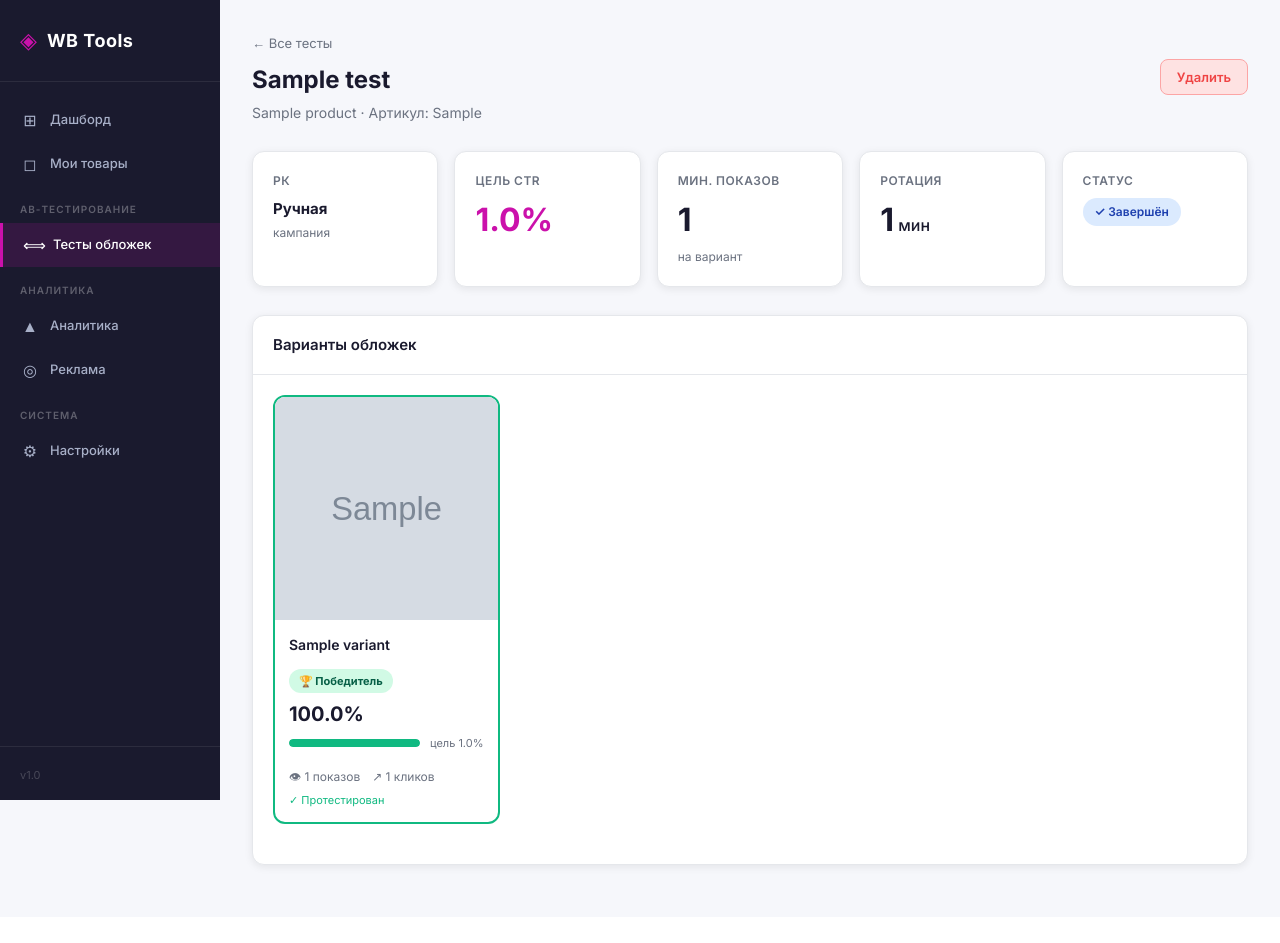
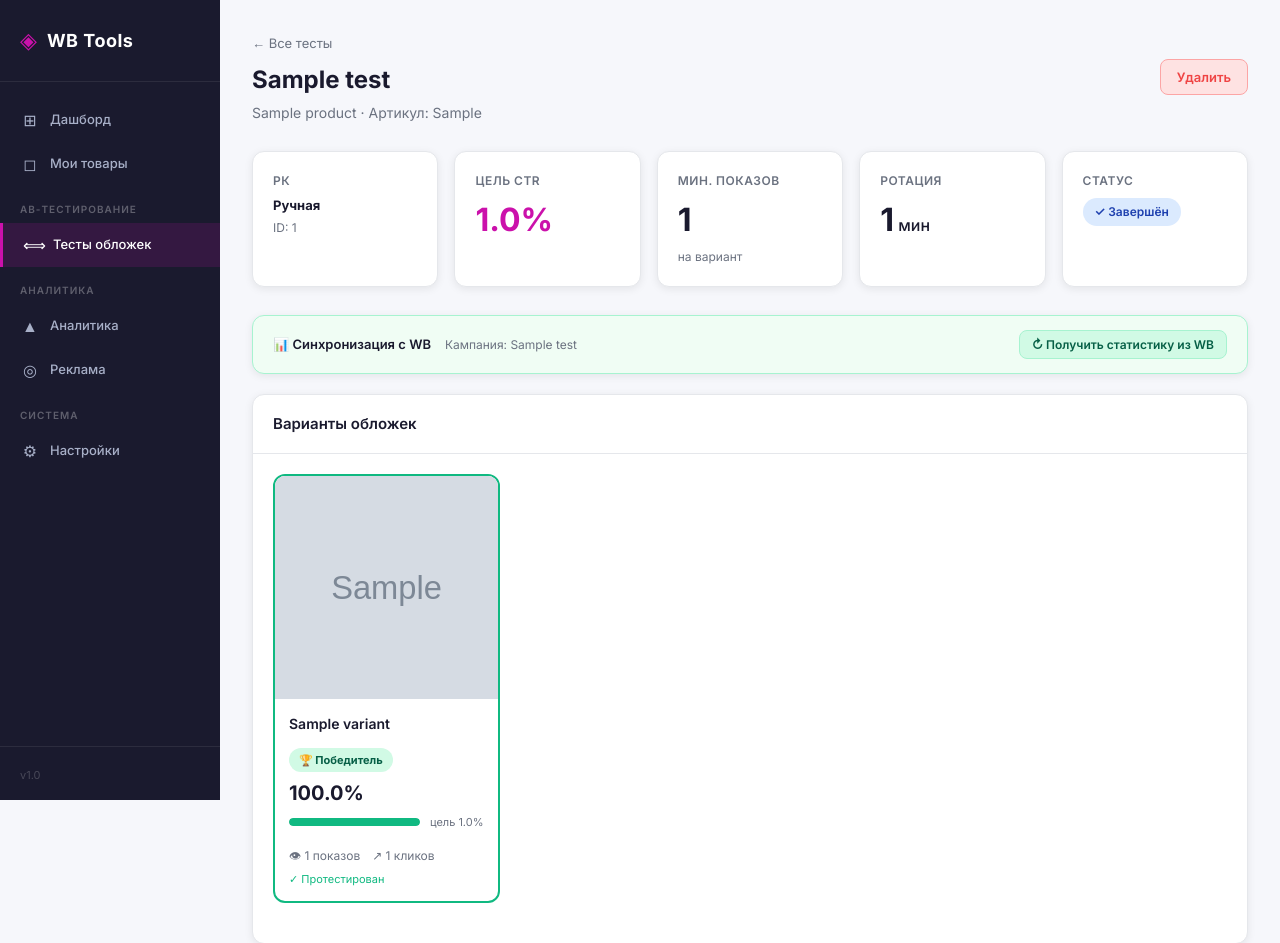
Before and after one commit to samovikupmda-png/wb-project, a Flask app: page /ab-tests/1 in a window 1280 px wide. Shown: the top 943 px of the page. Before the commit the page ends 871 px from the top, so only its background shows below. Run offline with Flask 3, Linux system fonts and the light colour scheme; tables that the repository leaves empty hold one stand-in row (values such as "Sample post"); grey boxes marked "Sample" are stand-in pictures.

Commit message:
WB API интеграция: автозагрузка РК, синхронизация статистики, смена обложки
https://claude.ai/code/session_01F1bSxRMmK2ZHAZqeiS9Th3

```diff
--- a/app.py
+++ b/app.py
@@ -20,11 +20,16 @@ with app.app_context():
     db.create_all()
     from sqlalchemy import text
     with db.engine.connect() as conn:
-        try:
-            conn.execute(text('ALTER TABLE ab_test ADD COLUMN campaign_type VARCHAR(32) DEFAULT "manual"'))
-            conn.commit()
-        except Exception:
-            pass
+        for sql in [
+            'ALTER TABLE ab_test ADD COLUMN campaign_type VARCHAR(32) DEFAULT "manual"',
+            'ALTER TABLE ab_test ADD COLUMN campaign_id INTEGER',
+            'ALTER TABLE ab_test ADD COLUMN campaign_name VARCHAR(256) DEFAULT ""',
+        ]:
+            try:
+                conn.execute(text(sql))
+                conn.commit()
+            except Exception:
+                pass
     if not Settings.query.first():
         db.session.add(Settings())
         db.session.commit()
@@ -105,7 +110,10 @@ def create_ab_test():
         return redirect(url_for('ab_tests'))
 
     campaign_type = request.form.get('campaign_type', 'manual')
-    test = ab_module.create_test(product_id, name, target_ctr, min_impressions, rotation_interval, campaign_type)
+    campaign_id = request.form.get('campaign_id') or None
+    campaign_name = request.form.get('campaign_name', '')
+    test = ab_module.create_test(product_id, name, target_ctr, min_impressions,
+                                  rotation_interval, campaign_type, campaign_id, campaign_name)
     flash(f'Тест «{name}» создан', 'success')
     return redirect(url_for('ab_test_detail', test_id=test.id))
 
@@ -195,6 +203,60 @@ def save_settings():
     return redirect(url_for('settings'))
 
 
+# ── WB API ───────────────────────────────────────────────────────────────────
+
+@app.route('/api/wb/campaigns')
+def api_wb_campaigns():
+    s = Settings.query.first()
+    if not s or not s.wb_stats_api_key:
+        return jsonify({'error': 'API ключ не настроен'}), 400
+    from modules import wb_api
+    campaigns = wb_api.get_active_campaigns(s.wb_stats_api_key)
+    return jsonify(campaigns)
+
+
+@app.route('/ab-tests/<int:test_id>/sync', methods=['POST'])
+def sync_test_stats(test_id):
+    test = ABTest.query.get_or_404(test_id)
+    s = Settings.query.first()
+    if not s or not s.wb_stats_api_key:
+        flash('Настройте API ключ WB Stats в настройках', 'error')
+        return redirect(url_for('ab_test_detail', test_id=test_id))
+    if not test.campaign_id:
+        flash('У теста не указана рекламная кампания', 'error')
+        return redirect(url_for('ab_test_detail', test_id=test_id))
+    from modules import wb_api
+    stats = wb_api.get_campaign_stats(s.wb_stats_api_key, test.campaign_id)
+    if stats:
+        flash(f"WB: {stats['views']} показов · {stats['clicks']} кликов · CTR {stats['ctr']}%", 'success')
+    else:
+        flash('Не удалось получить данные из WB. Проверьте API ключ.', 'error')
+    return redirect(url_for('ab_test_detail', test_id=test_id))
+
+
+@app.route('/ab-tests/<int:test_id>/apply-photo/<int:variant_id>', methods=['POST'])
+def apply_variant_photo(test_id, variant_id):
+    test = ABTest.query.get_or_404(test_id)
+    variant = ABVariant.query.get_or_404(variant_id)
+    s = Settings.query.first()
+    if not s or not s.wb_content_api_key:
+        flash('Настройте API ключ WB Content в настройках', 'error')
+        return redirect(url_for('ab_test_detail', test_id=test_id))
+    if not variant.image_filename:
+        flash('У варианта нет загруженного изображения', 'error')
+        return redirect(url_for('ab_test_detail', test_id=test_id))
+    from modules import wb_api
+    photo_path = os.path.join(BASE_DIR, 'static', 'uploads', variant.image_filename)
+    success, msg = wb_api.set_product_photo(
+        s.wb_content_api_key, test.product.wb_article, photo_path
+    )
+    if success:
+        flash(f'Обложка «{variant.name}» применена на WB как главное фото', 'success')
+    else:
+        flash(f'Ошибка: {msg}', 'error')
+    return redirect(url_for('ab_test_detail', test_id=test_id))
+
+
 DEPLOY_TOKEN = 'wb-d3pl0y-k3y-2026'
 
 @app.route('/deploy')
--- a/modules/ab_test.py
+++ b/modules/ab_test.py
@@ -20,7 +20,8 @@ def get_test(test_id):
     return ABTest.query.get_or_404(test_id)
 
 
-def create_test(product_id, name, target_ctr, min_impressions, rotation_interval, campaign_type='manual'):
+def create_test(product_id, name, target_ctr, min_impressions, rotation_interval,
+                campaign_type='manual', campaign_id=None, campaign_name=''):
     test = ABTest(
         product_id=product_id,
         name=name,
@@ -28,6 +29,8 @@ def create_test(product_id, name, target_ctr, min_impressions, rotation_interval
         min_impressions=int(min_impressions),
         rotation_interval=int(rotation_interval),
         campaign_type=campaign_type,
+        campaign_id=int(campaign_id) if campaign_id else None,
+        campaign_name=campaign_name,
         status='paused'
     )
     db.session.add(test)
--- a/modules/database.py
+++ b/modules/database.py
@@ -28,6 +28,8 @@ class ABTest(db.Model):
     name = db.Column(db.String(256), nullable=False)
     status = db.Column(db.String(32), default='paused')  # active, paused, completed
     campaign_type = db.Column(db.String(32), default='manual')  # manual, unified
+    campaign_id = db.Column(db.Integer, nullable=True)
+    campaign_name = db.Column(db.String(256), default='')
     target_ctr = db.Column(db.Float, default=3.0)
     min_impressions = db.Column(db.Integer, default=2000)
     rotation_interval = db.Column(db.Integer, default=30)  # minutes
--- a/templates/ab_test_detail.html
+++ b/templates/ab_test_detail.html
@@ -49,10 +49,14 @@
 <div class="stats-grid" style="grid-template-columns: repeat(5, 1fr);">
     <div class="stat-card">
         <div class="stat-label">РК</div>
-        <div style="margin-top: 8px; font-size: 15px; font-weight: 700;">
+        <div style="margin-top: 6px; font-size: 13px; font-weight: 700;">
             {% if test.campaign_type == 'unified' %}Единая{% else %}Ручная{% endif %}
         </div>
+        {% if test.campaign_id %}
+        <div class="stat-sub">ID: {{ test.campaign_id }}</div>
+        {% else %}
         <div class="stat-sub">кампания</div>
+        {% endif %}
     </div>
     <div class="stat-card accent">
         <div class="stat-label">Цель CTR</div>
@@ -78,6 +82,23 @@
         </div>
     </div>
 </div>
+
+<!-- Синхронизация с WB -->
+{% if test.campaign_id %}
+<div class="card" style="margin-bottom: 20px; background: #f0fdf4; border-color: #a7f3d0;">
+    <div class="card-body" style="padding: 14px 20px; display: flex; align-items: center; justify-content: space-between;">
+        <div>
+            <span style="font-weight: 600; font-size: 13px;">📊 Синхронизация с WB</span>
+            <span class="text-secondary" style="font-size: 12px; margin-left: 10px;">
+                Кампания: {% if test.campaign_name %}{{ test.campaign_name }}{% else %}ID {{ test.campaign_id }}{% endif %}
+            </span>
+        </div>
+        <form action="{{ url_for('sync_test_stats', test_id=test.id) }}" method="POST" style="margin: 0;">
+            <button type="submit" class="btn btn-success btn-sm">↻ Получить статистику из WB</button>
+        </form>
+    </div>
+</div>
+{% endif %}
 
 <!-- Варианты -->
 <div class="card">
@@ -127,6 +148,14 @@
                     <div style="margin-top: 6px; font-size: 11px; color: var(--text-secondary);">
                         Нужно: {{ test.min_impressions - v.impressions }} показов
                     </div>
+                    {% endif %}
+                    {% if v.image_filename and test.status != 'completed' %}
+                    <form action="{{ url_for('apply_variant_photo', test_id=test.id, variant_id=v.id) }}" method="POST" style="margin-top: 10px;">
+                        <button type="submit" class="btn btn-secondary btn-sm" style="width: 100%;"
+                                onclick="return confirm('Установить эту обложку как главное фото товара на WB?')">
+                            📤 Применить на WB
+                        </button>
+                    </form>
                     {% endif %}
                 </div>
             </div>
```
Also changed, not shown: modules/wb_api.py (added, +69 -0 lines), templates/ab_tests.html (+44 -2 lines).
